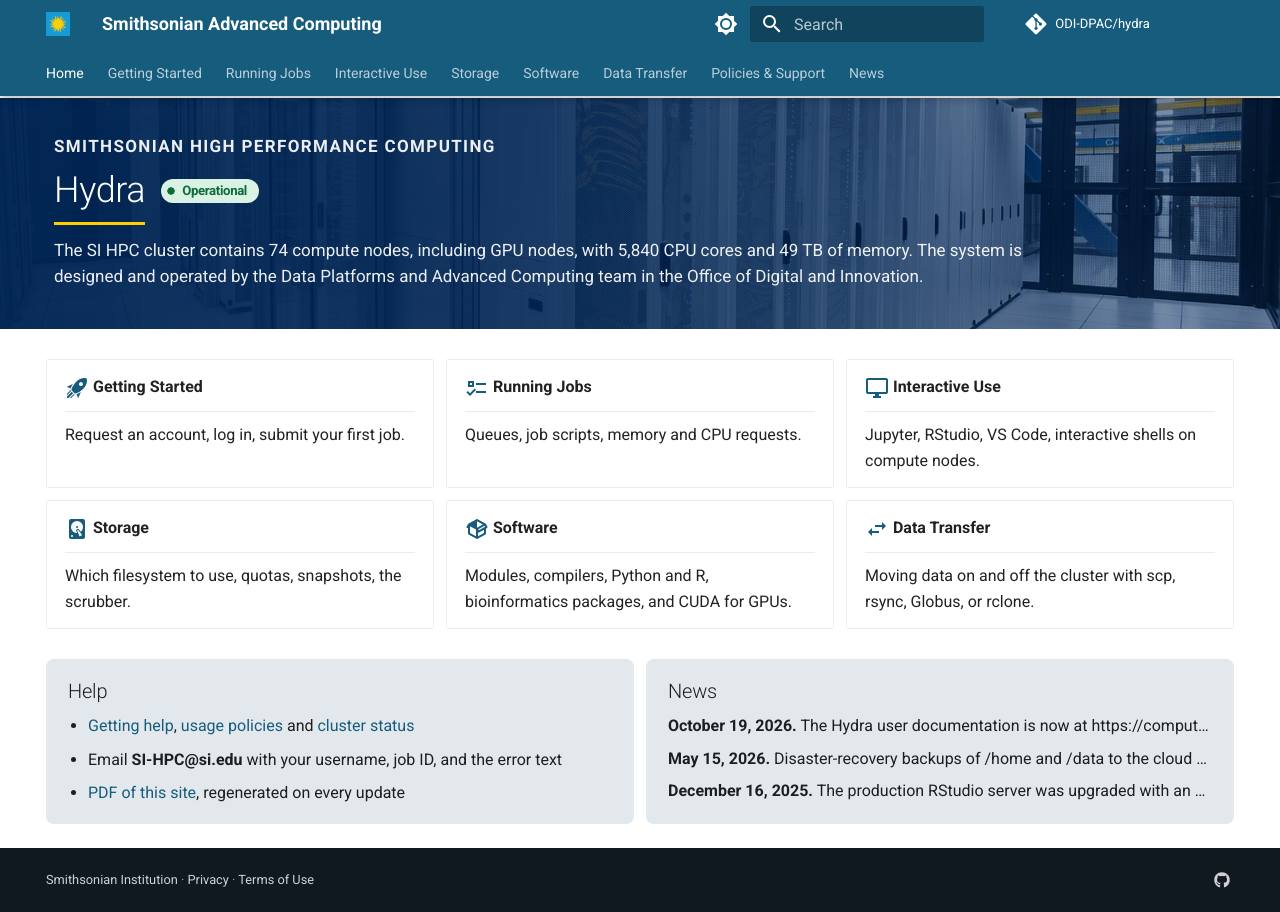
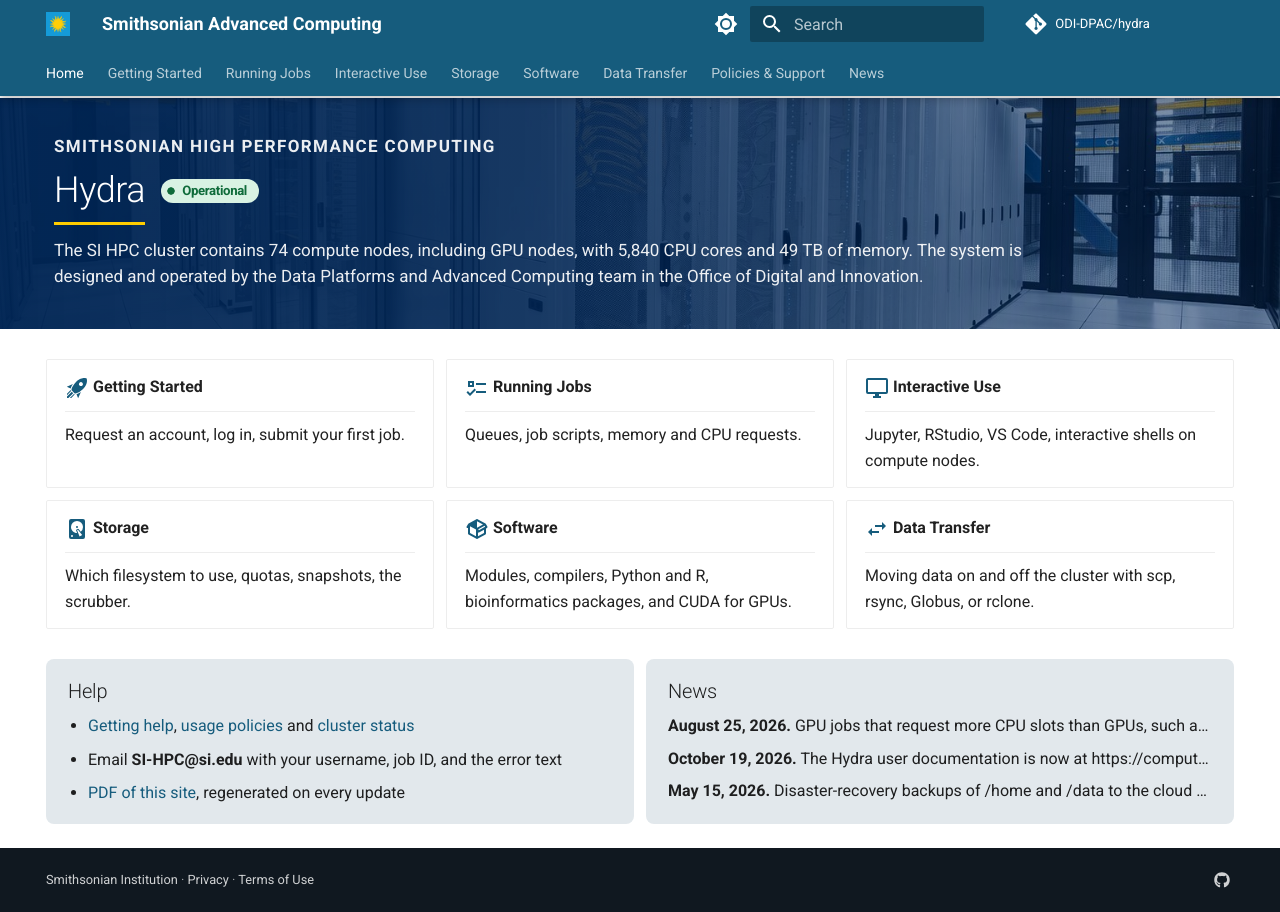
Before and after one commit to ODI-DPAC/hydra, an MkDocs documentation site: the page built from docs/index.md, in a window 1280 px wide. Built offline with MkDocs 1.6.1 and Material for MkDocs 9.7.7, drawn with Linux system fonts in a browser that asks for light colours; comment, search, counter and statistics services are not loaded.

Commit message:
News: Multi-CPU GPU jobs start as expected

```diff
--- a/docs/index.md
+++ b/docs/index.md
@@ -75,11 +75,11 @@ The SI HPC cluster contains 74 compute nodes, including GPU nodes, with 5,840 CP
 ## [News](news/index.md)
 
 <!-- news:start -->
+**August 25, 2026.** GPU jobs that request more CPU slots than GPUs, such as -pe mthread 4 -l gpu,ngpus=1, now start as soon as the GPUs and CPUs they request are free.
+
 **October 19, 2026.** The Hydra user documentation is now at https://computing.si.edu/hydra/ and supersedes the pages on the Confluence wiki.
 
 **May 15, 2026.** Disaster-recovery backups of /home and /data to the cloud resumed, ending the pause noted on December 5, 2025.
-
-**December 16, 2025.** The production RStudio server was upgraded with an updated OS and R version.
 <!-- news:end -->
 
 </div>
```
Also changed, not shown: docs/news/index.md (+2 -0 lines).
